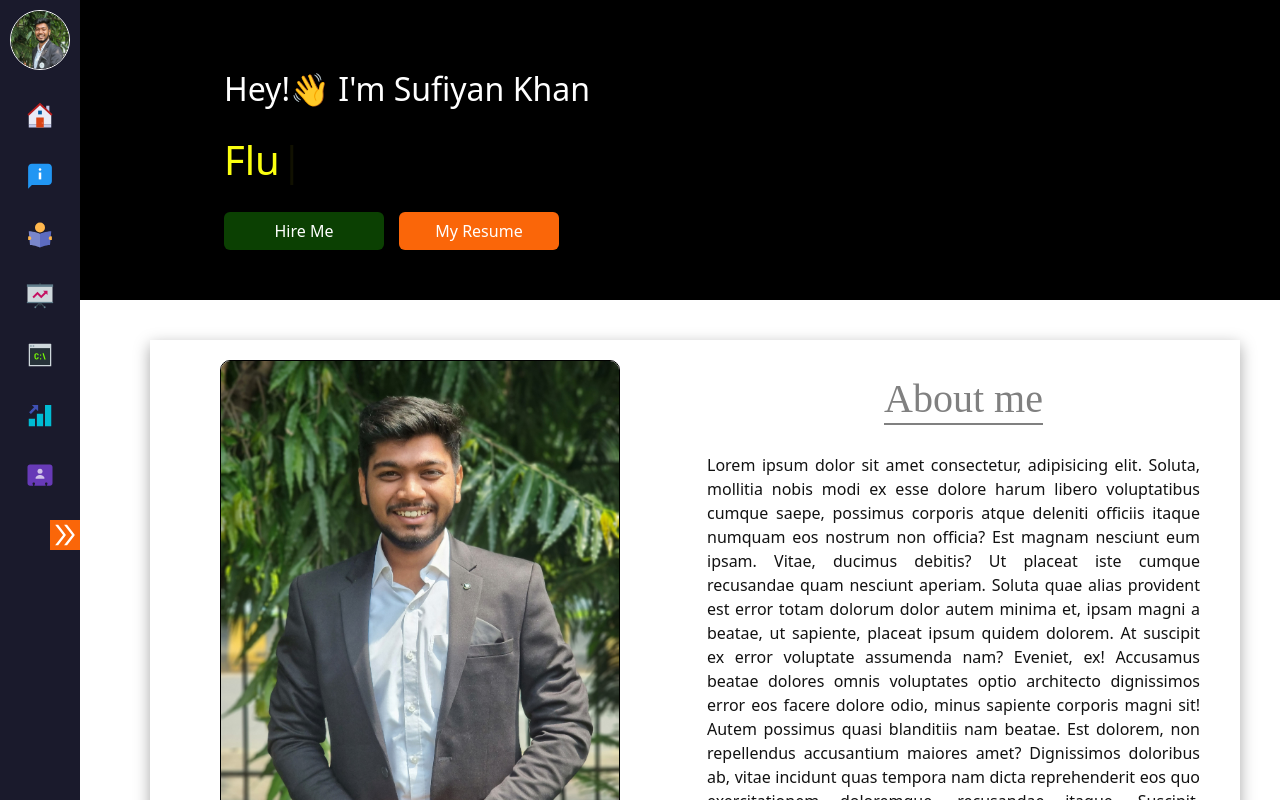
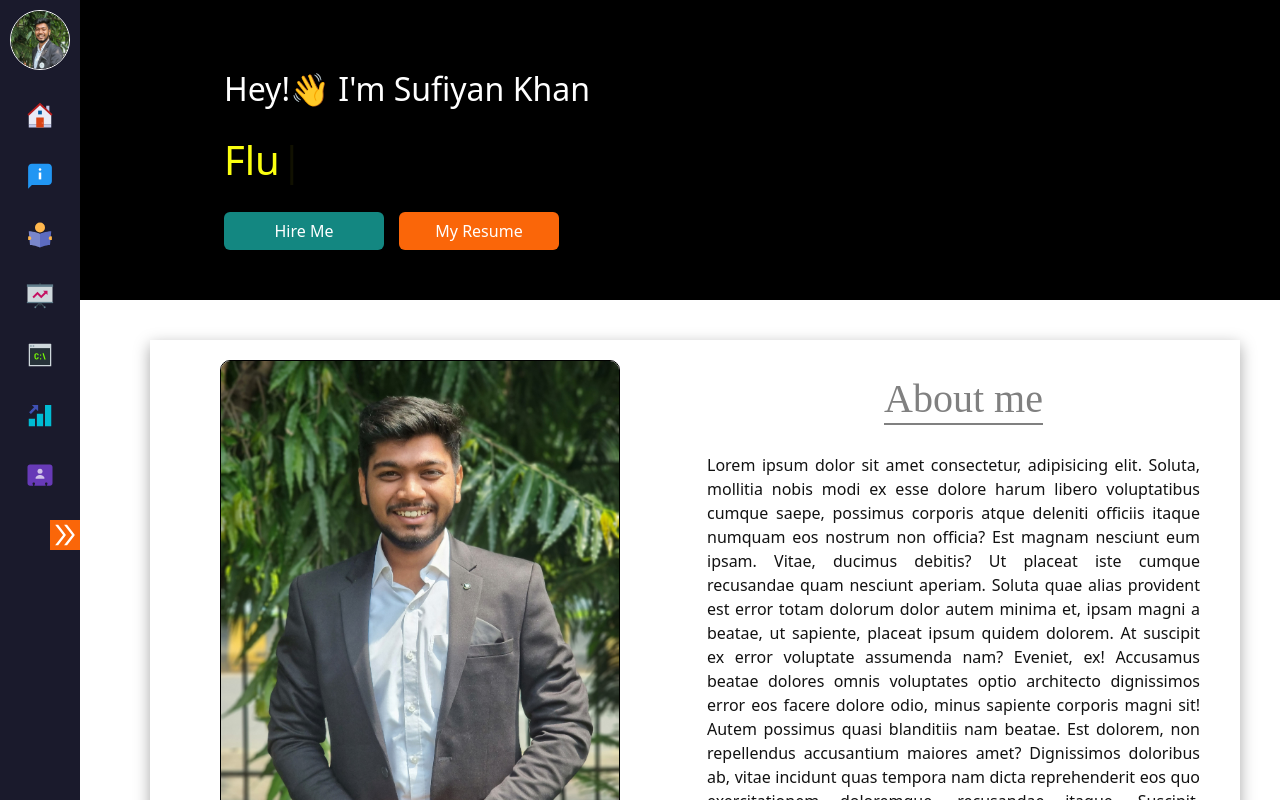
Before and after one commit to Sufi1512/myportfolio, a React (Create React App) app: page / in a window 1280 px wide. Shown: the top 800 px of the page. Built offline with nearby package versions, Linux system fonts and the light colour scheme.

Commit message:
Update background color of hire button

```diff
--- a/src/pages/Home/home.css
+++ b/src/pages/Home/home.css
@@ -20,7 +20,7 @@ margin-left: 190px;
 
 
 }.home-buttons .btn-hire{
-    background-color: rgb(11, 64, 2);
+    background-color: #138781;
     color: white;
     width: 160px;
 }
```
